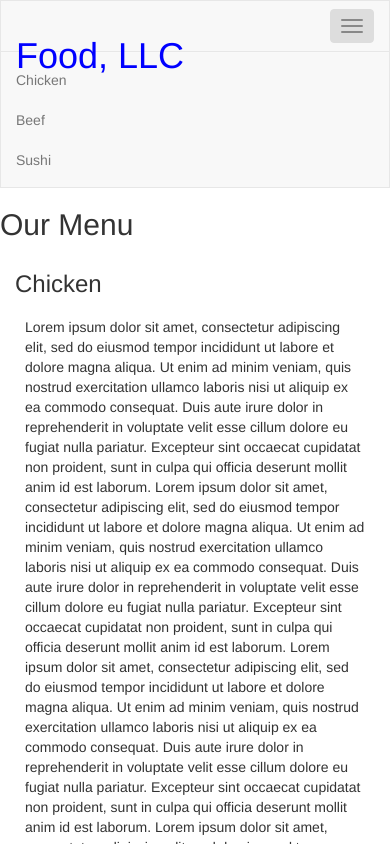
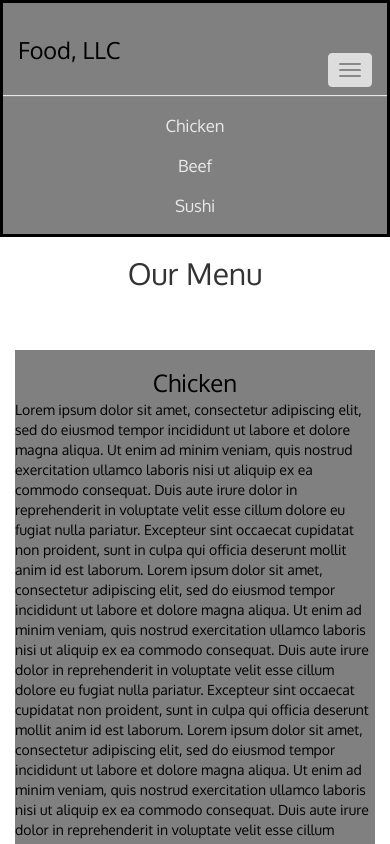
Before and after one commit to PrashanthNM/assignment-2, a plain HTML site: page index.html in a window 390 px wide. Both pictures are taken after a click on the button "Toggle navigation". Shown: the top 844 px of the page. Drawn offline with nearby package versions, Linux system fonts and the light colour scheme; a script that the page names is missing.

Commit message:
Update main.css

```diff
--- a/css/main.css
+++ b/css/main.css
@@ -1,60 +1,208 @@
-*{
-	box-sizing: border-box ;
-	margin-right: 0px;
-	margin-left: 0px;
-}
-h1{
-	text-align: center;
-	color: blue;
+body {
+#  font-size: 16px;
+#  color: #fff;
+#  background-color: #61122f;
+  font-family: 'Oxygen', sans-serif;
 }
 
-.main-class{
-	width: 31%;
-	float: left;
-	border: 1px solid black;
+/** HEADER **/
+#header-nav {
   background-color: gray;
-	margin-left: 4px;
-	margin-bottom: 10px;
-	border: 1px solid black;
+  border-radius: 0;
+  border: 3px solid black;
 }
-p{
-	padding: 10px;
+
+.navbar-brand {
+#  padding-top: 25px;
+}
+
+.navbar-brand h1 { /* Restaurant name */
+#  font-family: 'Lora', serif;
+  color: black;
+#  font-size: 1.5em;
+#  text-transform: uppercase;
+#  font-weight: bold;
+#  text-shadow: 1px 1px 1px #222;
+#  margin-top: 0;
+#  margin-bottom: 0;
+#  line-height: .75;
+}
+
+.navbar-brand a:hover, .navbar-brand a:focus {
+  text-decoration: none;
+}
+
+.navbar-brand p { /* Kosher cert */
+#  color: #000;
+#  text-transform: uppercase;
+#  font-size: .7em;
+#  margin-top: 15px;
+}
+
+.navbar-brand p span { /* Star-K */
+#  vertical-align: middle;
+}
+
+#nav-list {
+  margin-top: 10px;
+}
+#nav-list a {
+  color: #e9e9e9;
+  text-align: center;
+}
+#nav-list a:hover {
+  background: #777777;
+}
+#nav-list a span {
+  font-size: 1.8em;
 }
 
 
-#mutton{
-	float: right;
-	background-color: red;
+.navbar-header button.navbar-toggle, .navbar-header .icon-bar {
+
 }
-#chicken
-{
-	float: right;
-	background-color: blue;
+.navbar-header button.navbar-toggle {
+  clear: both;
+  margin-top: -30px;
+}
+/* END HEADER */
 
 
-}
-#fish
-{
-	float: right;
-	background-color: green;
 
+
+
+/* HOME PAGE */
+#our-menu {
+  text-align: center;
 }
 
-.clear{
-	clear: right;
+#menu-tile {
+  height: 500px;
+  width: 100%;
+  margin-bottom: 15px;
+  margin-top:50px;
+  position: relative;
+  border: none;
+  overflow: hidden;
+  color: black;
 }
-@media(min-width: 768px) and (max-width: 991px){
-	#div-1,#div-2{
-		width: 48%;
+#menu-tile:hover {
+#  box-shadow: 0 1px 5px 1px #cccccc;
 }
-	#div-3{
+
+#menu-tile {
+  background-color: gray;
+  background-position: center;
+}
+
+
+#menu-tile span {
+  position: absolute;
+  top: 0;
+  right: 0;
   width: 100%;
+  margin-bottom: 15px;
+  text-align: center;
+  font-size: 1.5em;
+  font-weight: 900;
+  background-color: gray;
+#  color: #fff;
+#  opacity: .5;
+}
+
+/* END HOME PAGE */
+
+
+
+
+/********** Large devices only **********/
+@media (min-width: 1200px) {
+  #logo-img {
+#    background: url('../images/restaurant-logo_medium.png') no-repeat;
+    width: 100px;
+    height: 100px;
+    margin: 5px 5px 5px 0;
   }
 
 }
 
-@media(max-width: 767px){
-	.main-class{
+
+/********** Medium devices only **********/
+@media (min-width: 992px) and (max-width: 1199px) {
+  /* Header */
+
+  .navbar-brand {
+    padding-top: 10px;
+    height: 80px;
+  }
+  /* End Header */
+
+  /* Home Page */
+  /* End Home Page */
+}
+
+/********** Small devices only **********/
+@media (min-width: 768px) and (max-width: 991px) {
+  /* Home Page */
+  .navbar-brand {
+    padding-top: 10px;
+    height: 80px;
+  }
+
+  /* End Home Page */
+}
+
+/********** Extra small devices only **********/
+@media (max-width: 767px) {
+  /* Header */
+  .navbar-brand {
+    padding-top: 10px;
+    height: 80px;
+  }
+  .navbar-brand h1 { /* Restaurant name */
+    padding-top: 10px;
+    font-size: 5vw; /* 1vw = 1% of viewport width */
+  }
+  .navbar-brand p { /* Kosher cert */
+    font-size: .6em;
+    margin-top: 12px;
+  }
+  .navbar-brand p img { /* Star-K */
+    height: 20px;
+  }
+
+  #collapsable-nav a { /* Collapsed nav menu text */
+    font-size: 1.2em;
+  }
+  #collapsable-nav a span { /* Collapsed nav menu glyph */
+    font-size: 1em;
+    margin-right: 5px;
+  }
+
+  /* End Header */
+
+
+  /* Home Page */
+}
+
+
+/********** Super extra small devices Only :-) (e.g., iPhone 4) **********/
+@media (max-width: 479px) {
+  /* Header */
+  .navbar-brand h1 { /* Restaurant name */
+    padding-top: 5px;
+    font-size: 6vw;
+  }
+  /* End Header */
+
+  /* Home page */
+
+  .col-xxs-12 {
+    position: relative;
+    min-height: 1px;
+    padding-right: 15px;
+    padding-left: 15px;
+    float: left;
     width: 100%;
   }
 }
```
Lines whose indentation alone changed are shown as unchanged.
